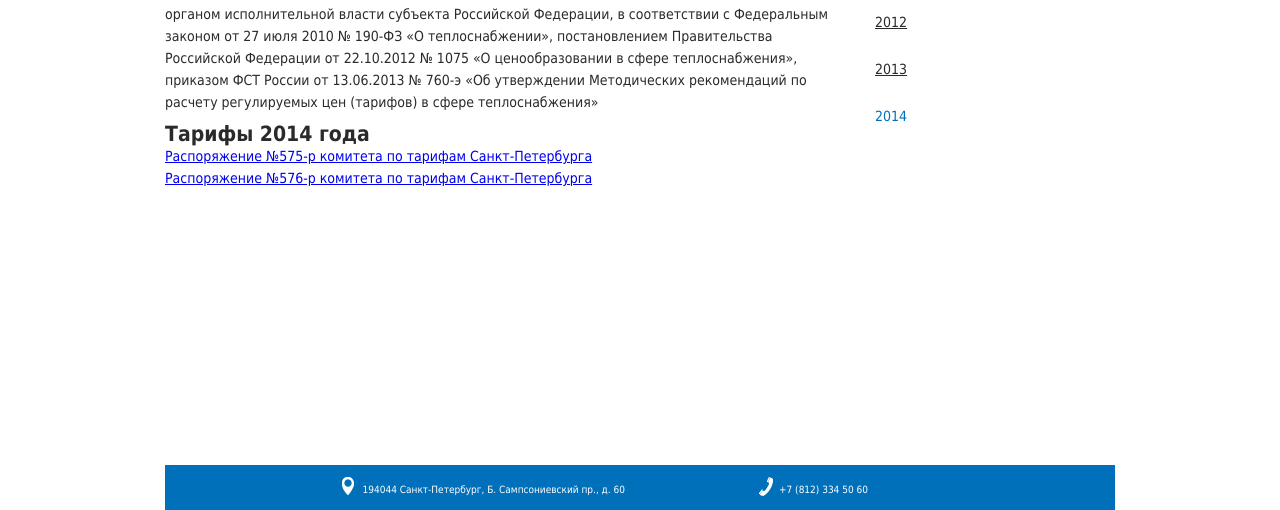
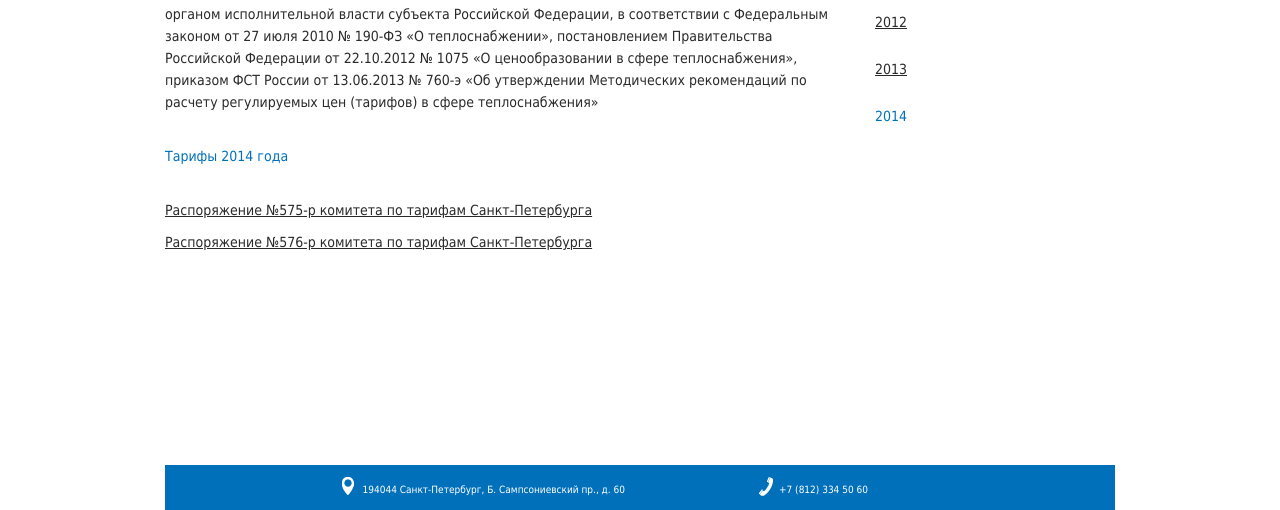
Before and after one commit to Nataliia-Radina/pte, a plain HTML site: page tariffs.html in a window 1280 px wide. Shown: the part 290-800 px from the top of the page. Drawn offline with Linux system fonts and the light colour scheme.

Commit message:
new files added

```diff
--- a/css/style.css
+++ b/css/style.css
@@ -1281,6 +1281,25 @@ td.center {
 .right {
     margin-top: 0;
 }
+
+.tariffs_archive h2 {
+    color: #0070bb;
+    font: normal 14px Tahoma, sans-serif;
+    margin: 35px 0;
+}
+
+.tariffs_archive a {
+    color: #2a2a2a;
+}
+
+.tariffs_archive li {
+    margin: 10px 0;
+}
+
+.tariffs_archive a:hover {
+    color: #0070bb;
+    text-decoration: none;
+}
 /**
  * Eric Meyer's Reset CSS v2.0 (http://meyerweb.com/eric/tools/css/reset/)
  * http://cssreset.com
```
